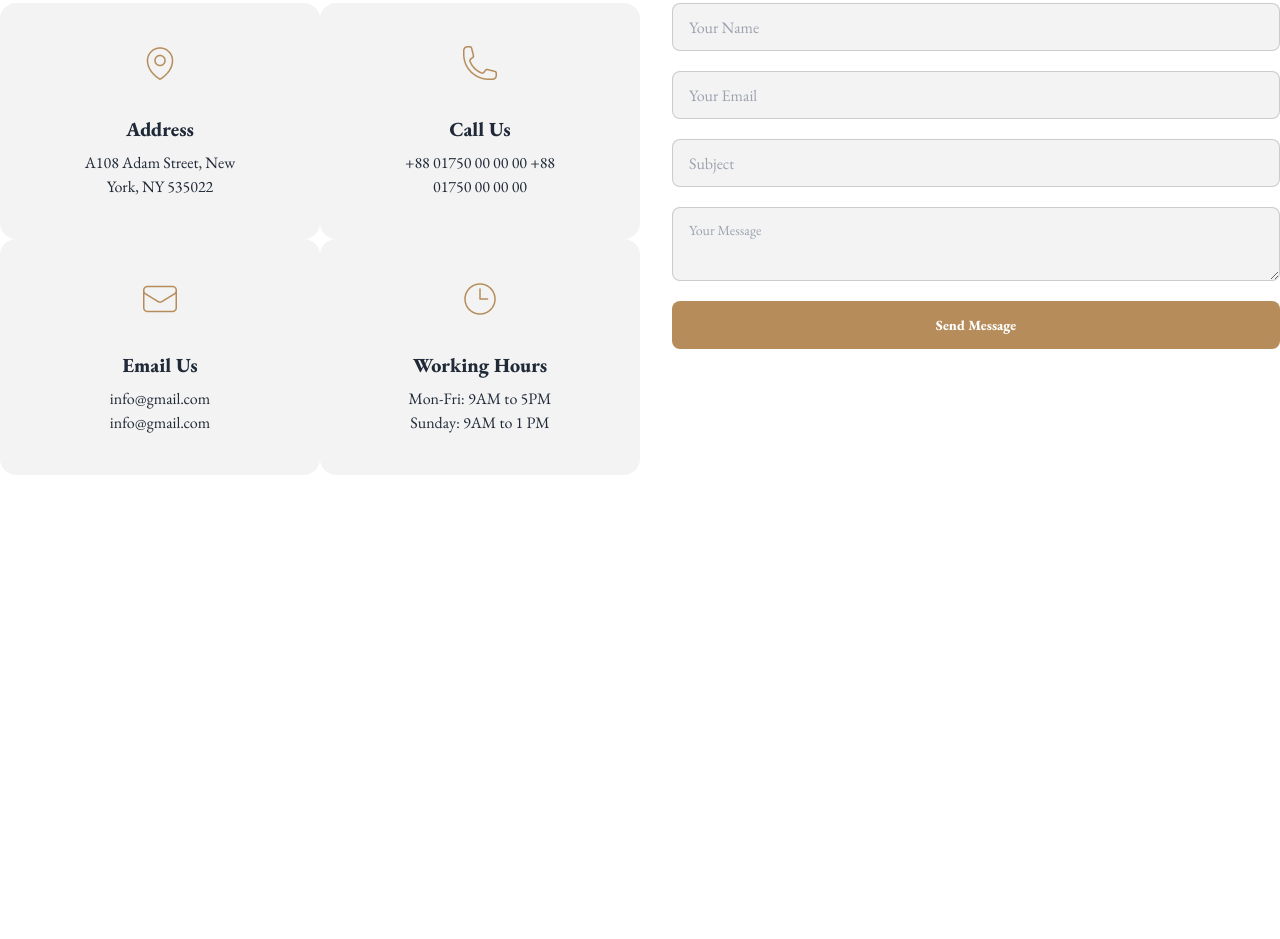
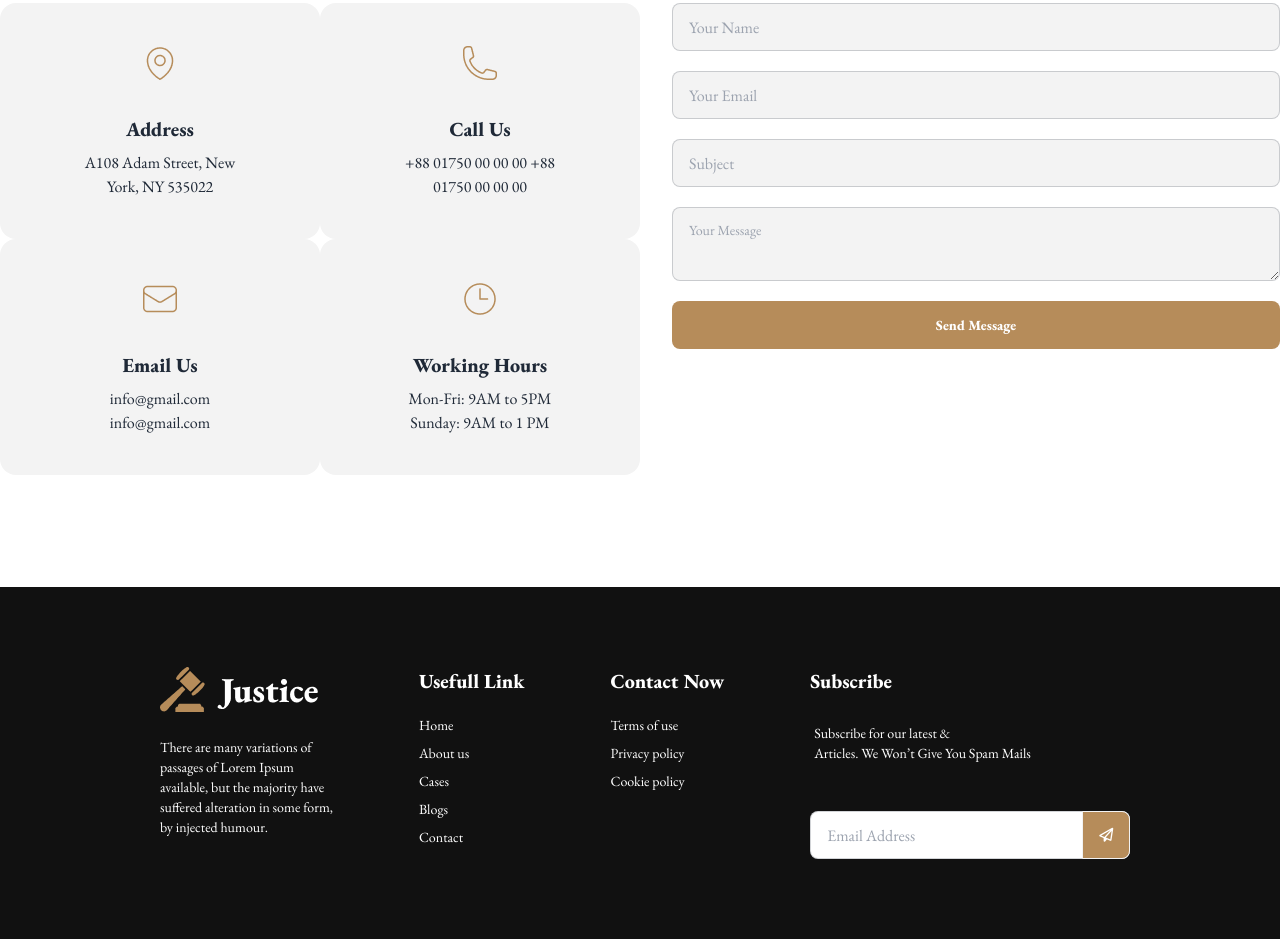
Before and after one commit to Orchizakia00/legal-solutions, a plain HTML site: page index.html in a window 1280 px wide. Shown: the part 3780-4719 px from the top of the page. Before the commit the page ends 4255 px from the top, so only its background shows below. Drawn offline with nearby package versions, Linux system fonts and the light colour scheme.

Commit message:
footer section completed

```diff
--- a/index.html
+++ b/index.html
@@ -484,6 +484,52 @@
             </div>
         </section>
     </main>
+
+    <footer class="mt-28">
+        <div class="footer p-20 bg-[#111] text-base-content text-white">
+            <div class="ml-20">
+                <img src="./images/logo.png" alt="">
+                <p class="mt-4">
+                    There are many variations of <br>
+                    passages of Lorem Ipsum  <br>
+                    available, but the majority have <br>
+                    suffered alteration in some form, <br>
+                    by injected humour.
+                </p>
+            </div>
+            <div class="">
+                <p class=" font-extrabold text-white text-xl mb-3">Usefull Link</p>
+                <a class="link link-hover">Home</a>
+                <a class="link link-hover">About us</a>
+                <a class="link link-hover">Cases</a>
+                <a class="link link-hover">Blogs</a>
+                <a class="link link-hover">Contact</a>
+            </div>
+            <div class="">
+                <span class="font-extrabold text-white text-xl mb-3">Contact Now</span>
+                <a class="link link-hover">Terms of use</a>
+                <a class="link link-hover">Privacy policy</a>
+                <a class="link link-hover">Cookie policy</a>
+            </div>
+            <div class="">
+                <span class="font-extrabold text-white text-xl mb-3">Subscribe</span>
+                <div class="form-control w-80">
+                    <label class="label mb-10">
+                        <p>
+                            Subscribe for our latest & <br>
+                            Articles. We Won’t Give You Spam Mails
+                        </p>
+                    </label>
+                    <div class="relative">
+                        <input type="text" placeholder="Email Address" class="input input-bordered w-full pr-16" />
+                        <button class="btn bg-btn-base absolute top-0 right-0 rounded-l-none">
+                            <i class="fa-regular fa-paper-plane" style="color: #ffffff;"></i>
+                        </button>
+                    </div>
+                </div>
+            </div>
+        </div>
+    </footer>
 </body>
 
 </html>
```
